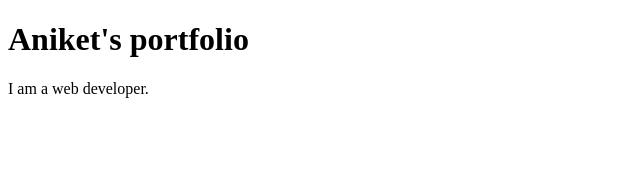
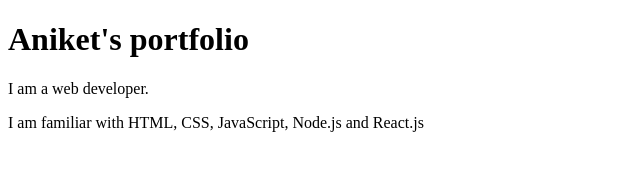
Before and after one commit to anik31/aniket-site, a plain HTML site: page index.html in a window 1280 px wide. Shown: the whole page, without its empty margins (0-640 px from the left). Drawn offline with Linux system fonts and the light colour scheme.

Commit message:
feat: add skills

```diff
--- a/index.html
+++ b/index.html
@@ -9,5 +9,6 @@
 <body>
     <h1>Aniket's portfolio</h1>
     <p>I am a web developer.</p>
+    <p>I am familiar with HTML, CSS, JavaScript, Node.js and React.js</p>
 </body>
 </html>
```
